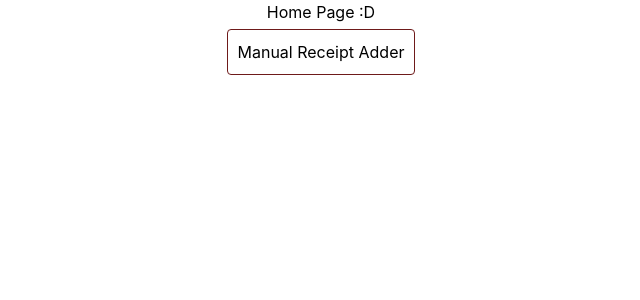
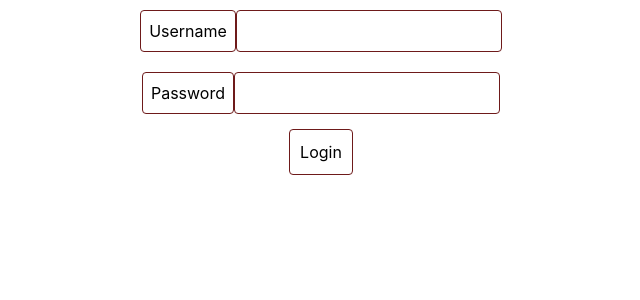
Before and after one commit to cs411-alawini/sp25-cs411-team057-wynaut, a React (Create React App) app in the folder client/: page / in a window 1280 px wide. Shown: the top 300 px of the page, without its empty margins (319-959 px from the left). Built offline with nearby package versions, Linux system fonts and the light colour scheme.

Commit message:
login page

```diff
--- a/client/src/index.css
+++ b/client/src/index.css
@@ -11,14 +11,14 @@ body {
     -moz-osx-font-smoothing: grayscale;
 }
 
-.general-outline {
+.general-outline {  /* Makes an outline for something */
     border: 1px solid #6e1a1a;
     border-radius: 4px;
     padding: 8px;
     outline: none;
 }
 
-.input-container {
+.input-container { /* large container for multiple input boxes*/
     /* height: 200px; */
     padding: 10px;
     display: flex;
@@ -26,7 +26,16 @@ body {
     justify-content: center;
 }
 
-.input-button {
+.input-box { /* container a single text and input */
+    /* height: 200px; */
+    padding: 10px;
+    display: flex;
+    flex-direction: row;
+    align-items: center;
+    justify-content: center;
+}
+
+.input-button { /* simple button with outline*/
     padding: 10px;
     border: 1px solid #6e1a1a;
     border-radius: 4px;
@@ -38,7 +47,6 @@ body {
     display: flex;
     flex-direction: column;
     align-items: center;
-
 }
 code {
     font-family: source-code-pro, Menlo, Monaco, Consolas, "Courier New",
--- a/client/src/pages/addReceipt.tsx
+++ b/client/src/pages/addReceipt.tsx
@@ -11,22 +11,22 @@ const AddReceipt: React.FC = () => {
         let promptedValue = -1;
         while (true) {
             const input = prompt(message);
-            if (input === null) {
-                alert("Invalid input. Please enter a number.");
-                continue;
+            if (input === null) { //Canceled
+                return;
             }
             const num = Number(input);
             if (!isNaN(num)) {
                 promptedValue = num;
                 break;
             }
+            console.log(num);
             alert("Invalid input. Please enter a number.");
         }
 
         console.log(promptedValue);
         const data = [inputs, promptedValue];
         try {
-            const response = await fetch("http://localhost:3001/AddReceipt", {
+            const response = await fetch("http://localhost:3001/addReceipt", {
                 //CHANGE ENDPOINT HERE
                 headers: { "Content-type": "application/json" },
                 method: "PUT",
--- a/client/src/pages/homePage.tsx
+++ b/client/src/pages/homePage.tsx
@@ -1,23 +1,106 @@
-import React from 'react';
+import { log } from "console";
+import React, { useState } from "react";
 import { BrowserRouter as Router, Routes, Route, Link } from "react-router-dom";
 
+interface loginType {
+    username: string;
+    password: string;
+}
+
+const HomePage: React.FC = () => {
+    const [loginInfo, setLogin] = useState({ username: "", password: "" });
+
+    const changePassword = (event: any) => {
+        let value: string = event.target.value;
+        let curr_pass: string = loginInfo.password;
+        if (value.length > curr_pass.length) {
+            //Added char
+            curr_pass += value[value.length - 1];
+        } else {
+            //Removed char
+            curr_pass = curr_pass.substring(0, value.length);
+        }
+
+        setLogin((currloginInfo) => ({
+            ...currloginInfo,
+            password: curr_pass,
+        }));
+        console.log({ ...loginInfo, password: curr_pass });
+    };
+
+    const hidePassword = (pass: string) => {
+        return "*".repeat(loginInfo.password.length);
+    };
+
+    async function tryLogin(){
+        try {
+            const response = await fetch("http://localhost:3001/login", {
+                //CHANGE ENDPOINT HERE
+                headers: { "Content-type": "application/json" },
+                method: "PUT",
+                body: JSON.stringify(loginInfo),
+            });
+            if (!response.ok) {
+                throw new Error(`Response status: ${response.status}`);
+            }
+
+            const json = await response.json();
+            console.log(json.status);
 
 
-const HomePage: React.FC = () => {
-
-
+            // Do something to check if it works?
+        } catch (error) {
+            console.error((error as Error).message);
+        }
+    };
 
     return (
-        <div className='container'>
+        <div className="container">
+            <div className="input-box">
+                <text className="general-outline">Username</text>
+                <input
+                    name="Username"
+                    type="text"
+                    value={loginInfo.username}
+                    onChange={(event) => {
+                        setLogin((currloginInfo) => ({
+                            ...currloginInfo,
+                            username: event.target.value,
+                        }));
+                        console.log({
+                            ...loginInfo,
+                            username: event.target.value,
+                        });
+                    }}
+                    className="general-outline"
+                />
+            </div>
+
+            <div className="input-box">
+                <text className="general-outline">Password</text>
+                <input
+                    name="Password"
+                    type="text"
+                    value={hidePassword(loginInfo.password)}
+                    onChange={changePassword}
+                    className="general-outline"
+                />
+            </div>
+
+            <button className="input-button" onClick={tryLogin}>
+                Login
+            </button>
+        </div>
+    );
+
+    return (
+        <div className="container">
             <h1> Home Page :D</h1>
-            <Link to ="/AddReceipt">
-                <button className='input-button'>
-                    Manual Receipt Adder
-                </button>
+            <Link to="/AddReceipt">
+                <button className="input-button">Manual Receipt Adder</button>
             </Link>
         </div>
     );
 };
 
-
 export default HomePage;
```
